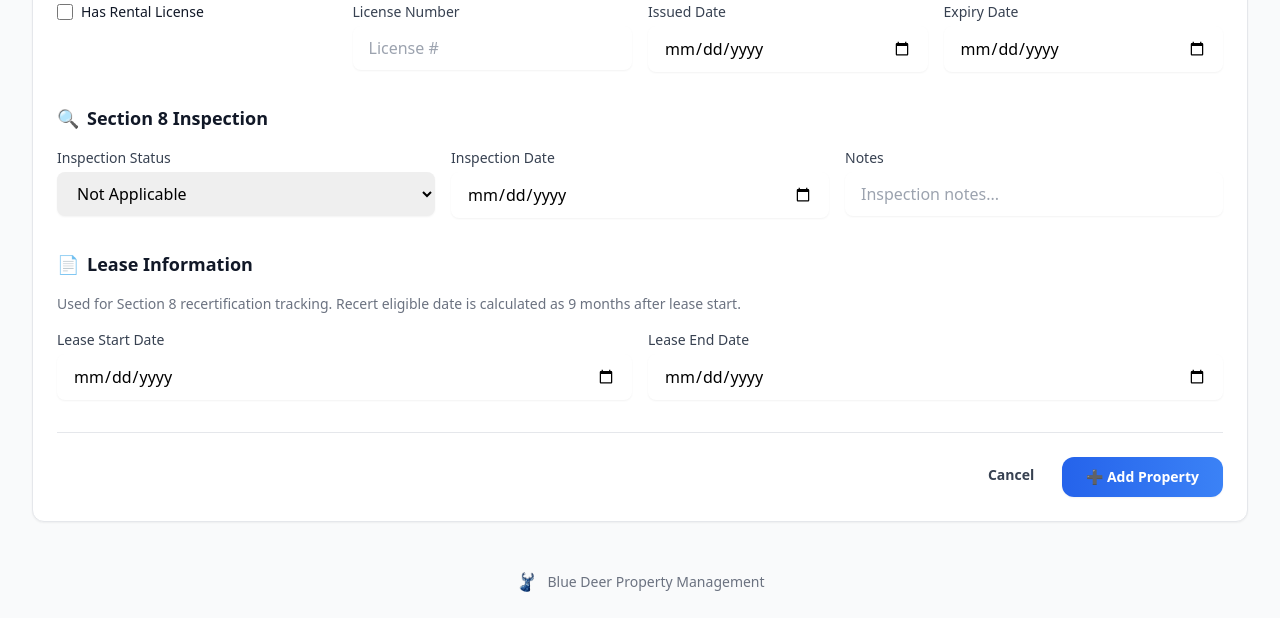
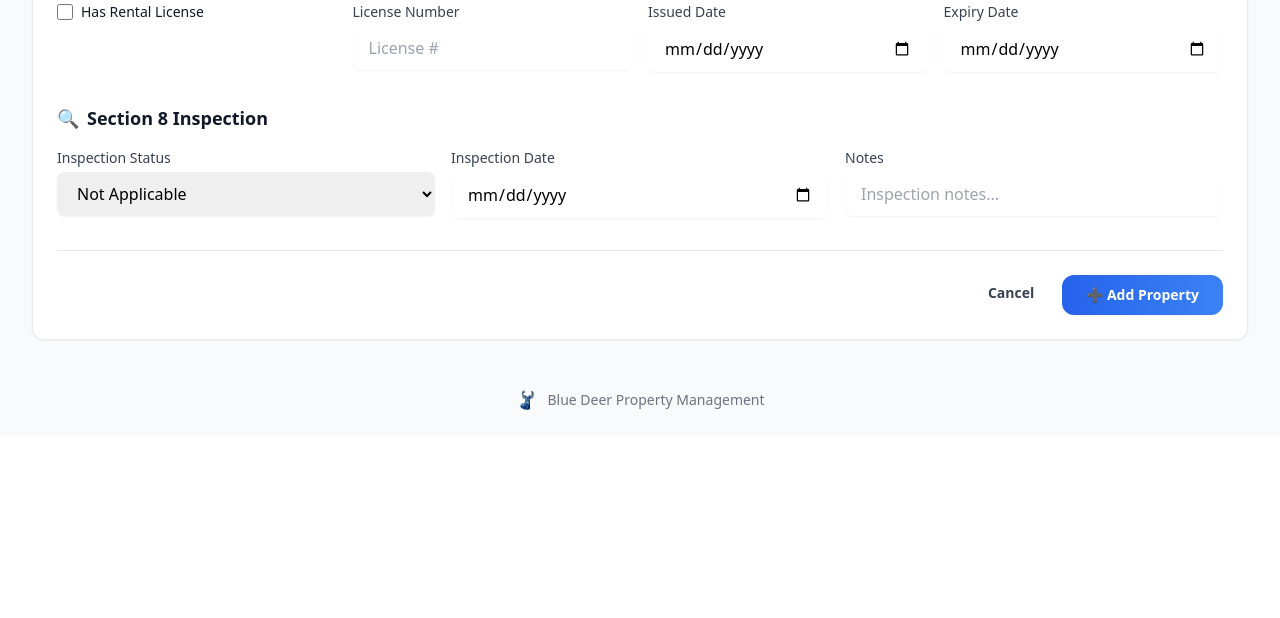
Before and after one commit to tidalpod/h20silobot, a FastAPI app: page /properties/new in a window 1280 px wide. Shown: the part 1337-1955 px from the top of the page. After the commit the page ends 1747 px from the top, so only its background shows below. Run offline with FastAPI, Linux system fonts and the light colour scheme; the visitor is signed in with stand-in values (Sample User, id 1); some libraries are stand-ins or nearby versions.

Commit message:
Remove lease dates from property entry page
Lease start/end dates are now only managed through tenant entry,
since they belong to the tenant-property relationship.

Co-Authored-By: Claude Opus 4.5 <noreply@anthropic.com>

```diff
--- a/webapp/routes/properties.py
+++ b/webapp/routes/properties.py
@@ -137,9 +137,7 @@ async def create_property(
     rental_license_expiry: str = Form(""),
     section8_inspection_status: str = Form(""),
     section8_inspection_date: str = Form(""),
-    section8_inspection_notes: str = Form(""),
-    lease_start_date: str = Form(""),
-    lease_end_date: str = Form("")
+    section8_inspection_notes: str = Form("")
 ):
     """Create a new property"""
     user = await get_current_user(request)
@@ -207,9 +205,6 @@ async def create_property(
             section8_inspection_status=section8_inspection_status or None,
             section8_inspection_date=parse_date(section8_inspection_date),
             section8_inspection_notes=section8_inspection_notes or None,
-            # Lease dates
-            lease_start_date=parse_date(lease_start_date),
-            lease_end_date=parse_date(lease_end_date),
         )
         session.add(prop)
         await session.commit()
@@ -320,9 +315,7 @@ async def update_property(
     rental_license_expiry: str = Form(""),
     section8_inspection_status: str = Form(""),
     section8_inspection_date: str = Form(""),
-    section8_inspection_notes: str = Form(""),
-    lease_start_date: str = Form(""),
-    lease_end_date: str = Form("")
+    section8_inspection_notes: str = Form("")
 ):
     """Update a property"""
     user = await get_current_user(request)
@@ -396,9 +389,6 @@ async def update_property(
         prop.section8_inspection_status = section8_inspection_status or None
         prop.section8_inspection_date = parse_date(section8_inspection_date)
         prop.section8_inspection_notes = section8_inspection_notes or None
-        # Lease dates
-        prop.lease_start_date = parse_date(lease_start_date)
-        prop.lease_end_date = parse_date(lease_end_date)
 
         await session.commit()
 
--- a/webapp/templates/properties/form.html
+++ b/webapp/templates/properties/form.html
@@ -290,45 +290,6 @@
                 </div>
             </div>
 
-            <!-- Lease Dates Section -->
-            <div>
-                <h2 class="text-lg font-semibold text-gray-900 flex items-center gap-2 mb-4">
-                    <span>📄</span> Lease Information
-                </h2>
-                <p class="text-sm text-gray-500 mb-4">Used for Section 8 recertification tracking. Recert eligible date is calculated as 9 months after lease start.</p>
-                <div class="grid grid-cols-1 gap-4 sm:grid-cols-2">
-                    <div>
-                        <label for="lease_start_date" class="block text-sm font-medium text-gray-700 mb-1">Lease Start Date</label>
-                        <input type="date" name="lease_start_date" id="lease_start_date"
-                               value="{{ property.lease_start_date.isoformat() if property and property.lease_start_date else '' }}"
-                               class="block w-full rounded-lg border-gray-300 shadow-sm focus:border-blue-500 focus:ring-blue-500 px-4 py-2.5">
-                    </div>
-                    <div>
-                        <label for="lease_end_date" class="block text-sm font-medium text-gray-700 mb-1">Lease End Date</label>
-                        <input type="date" name="lease_end_date" id="lease_end_date"
-                               value="{{ property.lease_end_date.isoformat() if property and property.lease_end_date else '' }}"
-                               class="block w-full rounded-lg border-gray-300 shadow-sm focus:border-blue-500 focus:ring-blue-500 px-4 py-2.5">
-                    </div>
-                </div>
-                {% if property and property.lease_start_date %}
-                <div class="mt-3 p-3 bg-purple-50 rounded-lg">
-                    <p class="text-sm text-purple-700">
-                        <span class="font-medium">📅 Recertification Eligible:</span>
-                        {{ property.recert_eligible_date.strftime('%b %d, %Y') if property.recert_eligible_date else 'N/A' }}
-                        {% if property.days_until_recert is not none %}
-                            {% if property.days_until_recert > 0 %}
-                                <span class="text-purple-500">({{ property.days_until_recert }} days away)</span>
-                            {% elif property.days_until_recert == 0 %}
-                                <span class="text-green-600 font-medium">(Today!)</span>
-                            {% else %}
-                                <span class="text-green-600 font-medium">({{ property.days_until_recert|abs }} days ago - eligible now)</span>
-                            {% endif %}
-                        {% endif %}
-                    </p>
-                </div>
-                {% endif %}
-            </div>
-
             {% if property %}
             <!-- Status Section -->
             <div>
```
